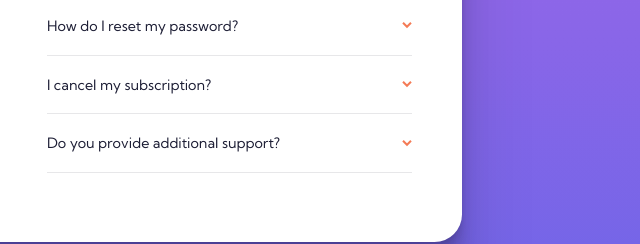
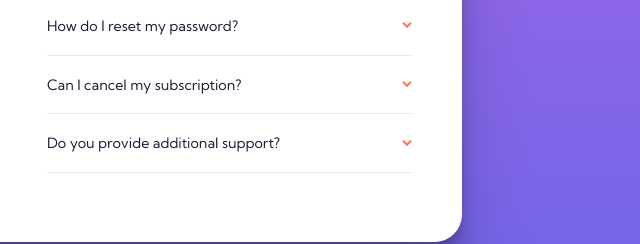
Before and after one commit to RaphaelVSouza/faq-accordion-card, a website: page tpl/index.html in a window 1280 px wide. Shown: the part 384-628 px from the top of the page, 613-1253 px from the left. Drawn offline with Linux system fonts and the light colour scheme; files that its build step writes are made by us from their sources.

Commit message:
fix question title

```diff
--- a/tpl/index.html
+++ b/tpl/index.html
@@ -71,7 +71,7 @@
 
       <section class="faq__question">
         <div class="question__title-wrapper">
-        <h2 class="question__title"> I cancel my subscription?</h2>
+        <h2 class="question__title">Can I cancel my subscription?</h2>
         <img src="../public/img/icon-arrow-down.svg" class="question__arrow">
         </div>
         <p class="question__answer">
```
